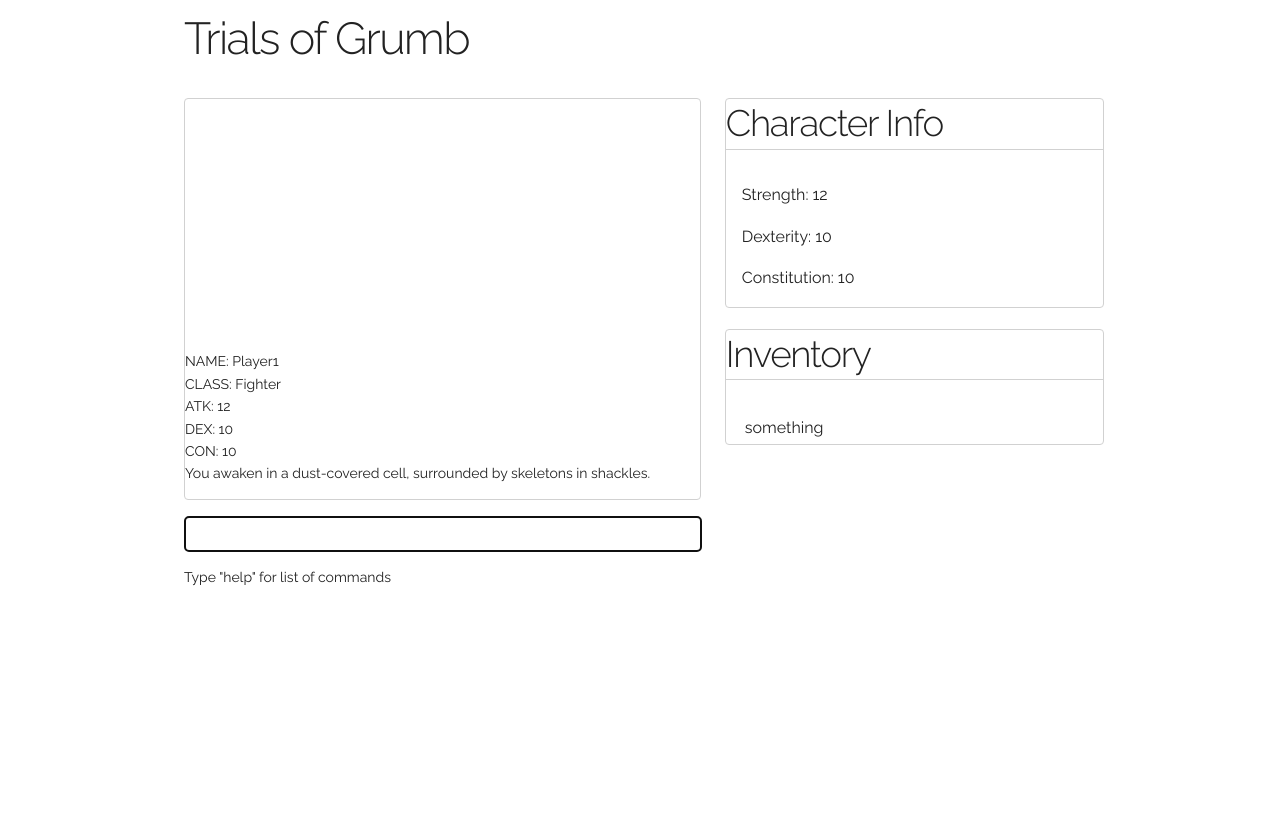
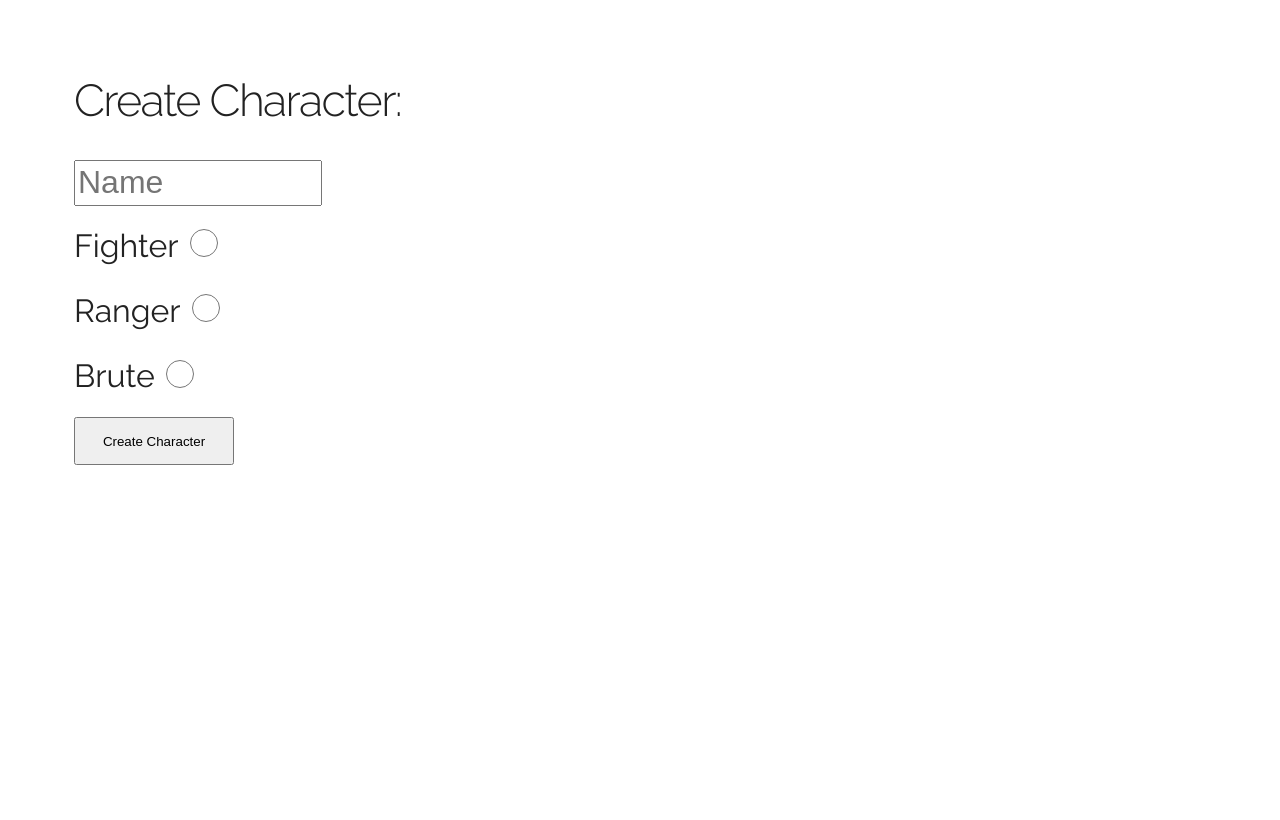
Before and after one commit to janderson390/DragonsAndDungeons, a PHP site: page / in a window 1280 px wide; the page is wider, and only the part inside the window is pictured. Before the commit the page ends 586 px from the top of that part, so only its background shows below. Run offline with PHP 8.4, Linux system fonts and the light colour scheme.

Commit message:
Added a character creation form that will disappear on submit
HTML: Created a form that will be used to create the character in memory

CSS:
Revised naming of conflicting form styles.
Styled new form to cover the page

JavaScript: Added functionality to make the createCharacterDiv to disappear when the submit button is clicked

```diff
--- a/css/stylesheet.css
+++ b/css/stylesheet.css
@@ -63,17 +63,17 @@ h4 {
   width: 960px;
 }
 
-form {
+#commandForm {
   width: 56.6666666667%;
 }
 
-input {
+#commandForm input {
   width: 99%;
   border: 1px solid #D1D1D1;
   border-radius: 4px;
   margin-top: 1rem;
   height: 2rem;
-  }
+}
 
 .charInfo {
   position: absolute;
@@ -105,6 +105,55 @@ input {
   margin-left: 1rem;
   font-size: 1rem;
 }
+
+#createCharacterDiv {
+  position: absolute;
+  top: 0;
+  left: 0;
+  bottom: 0;
+  right: 0;
+  height: 100%;
+  width: 100%;
+  padding: 10px;
+  z-index: 100;
+  background-color: white;
+}
+
+#createCharacterDiv form {
+  padding: 4rem;
+  margin: auto;
+  width: 100%;
+}
+
+.formContainer {
+  width: 80%;
+  height: auto;
+}
+
+.formContainer label {
+  font-size: 2rem;
+}
+
+.formContainer input {
+  border: 0px;
+  width: 1.75rem;
+  height: 3rem;
+  position: relative;
+  top: .65rem;
+}
+
+#enteredName {
+  width: 15rem;
+  height: 2.5rem;
+  font-size: 2rem;
+}
+
+#submitCharacter {
+  margin-top: 1rem;
+  width: 10rem;
+  height: 3rem;
+}
+
 
 /* Phones*/
 @media (max-width: 500px) {
--- a/index.html
+++ b/index.html
@@ -24,6 +24,34 @@
 <body>
 <!-- Primary Page Layout
 –––––––––––––––––––––––––––––––––––––––––––––––––– -->
+
+<!-- character creation div that will vanish upon character creation -->
+<div id="createCharacterDiv">
+
+    <form id="createCharacterForm">
+        <h1>Create Character:</h1>
+        <input type="text" id="enteredName" placeholder="Name">
+
+        <div class="formContainer">
+            <label class="formGroup" for="fighter">Fighter</label>
+            <input type="radio" id="fighter" name="chosenClass" value="fighter">
+        </div>
+
+        <div class="formContainer">
+            <label class="formGroup" for="ranger">Ranger</label>
+            <input type="radio" id="ranger" name="chosenClass" value="ranger">
+        </div>
+
+        <div class="formContainer">
+            <label class="formGroup" for="brute">Brute</label>
+            <input type="radio" id="brute" name="chosenClass" value="brute">
+        </div>
+
+        <input type="submit" value="Create Character" id="submitCharacter">
+    </form>
+
+</div>
+
 <div class="wrapper">
     <div class="container">
         <h1>Trials of Grumb</h1>
@@ -50,7 +78,7 @@
             </div>
         </div>
 
-        <form onSubmit="return false;" autocomplete="off">
+        <form onSubmit="return false;" autocomplete="off" id="commandForm">
             <input type="text" id="usrInput"/>
         </form>
         <p>Type "help" for list of commands</p>
--- a/js/createCharacter.js
+++ b/js/createCharacter.js
@@ -1,3 +1,7 @@
+
+let createCharacterDiv = document.getElementById('createCharacterDiv');
+let createCharacterForm = document.getElementById('createCharacterForm');
+
 let characterClass = {
     Fighter: {
         atk: 12, dex: 10, con: 10
@@ -20,6 +24,10 @@ class Character {
     }
 }
 
+createCharacterForm.addEventListener('submit', function (event) {
+    event.preventDefault();
+    createCharacterDiv.style.display = "none";
+});
 
 // very temp
 function createCharacter(name, className) {
```
